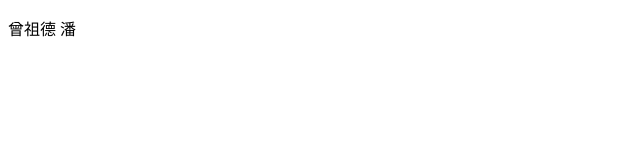
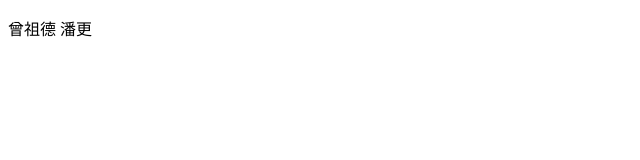
Before and after one commit to asguan/bw1603-, a plain HTML site: page 曾祖德/guanzhuqiye.html in a window 1280 px wide. Shown: the full height of the page, 0-640 px from the left. Drawn offline with Linux system fonts and the light colour scheme.

Commit message:
曾祖德-潘更

```diff
--- a/曾祖德/guanzhuqiye.html
+++ b/曾祖德/guanzhuqiye.html
@@ -5,6 +5,6 @@
     <title></title>
 </head>
 <body>
-<p>曾祖德 潘</p>
+<p>曾祖德 潘更</p>
 </body>
 </html>
```
